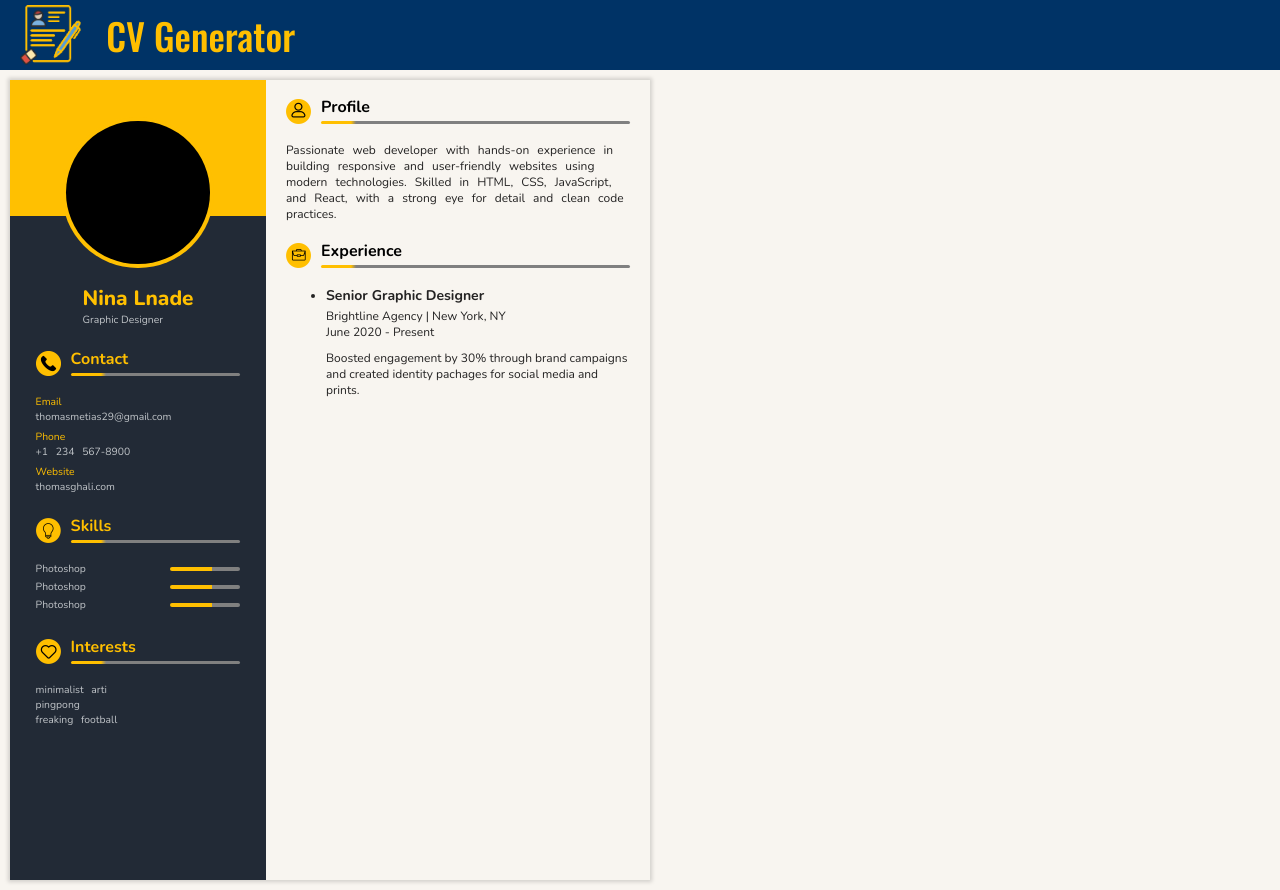
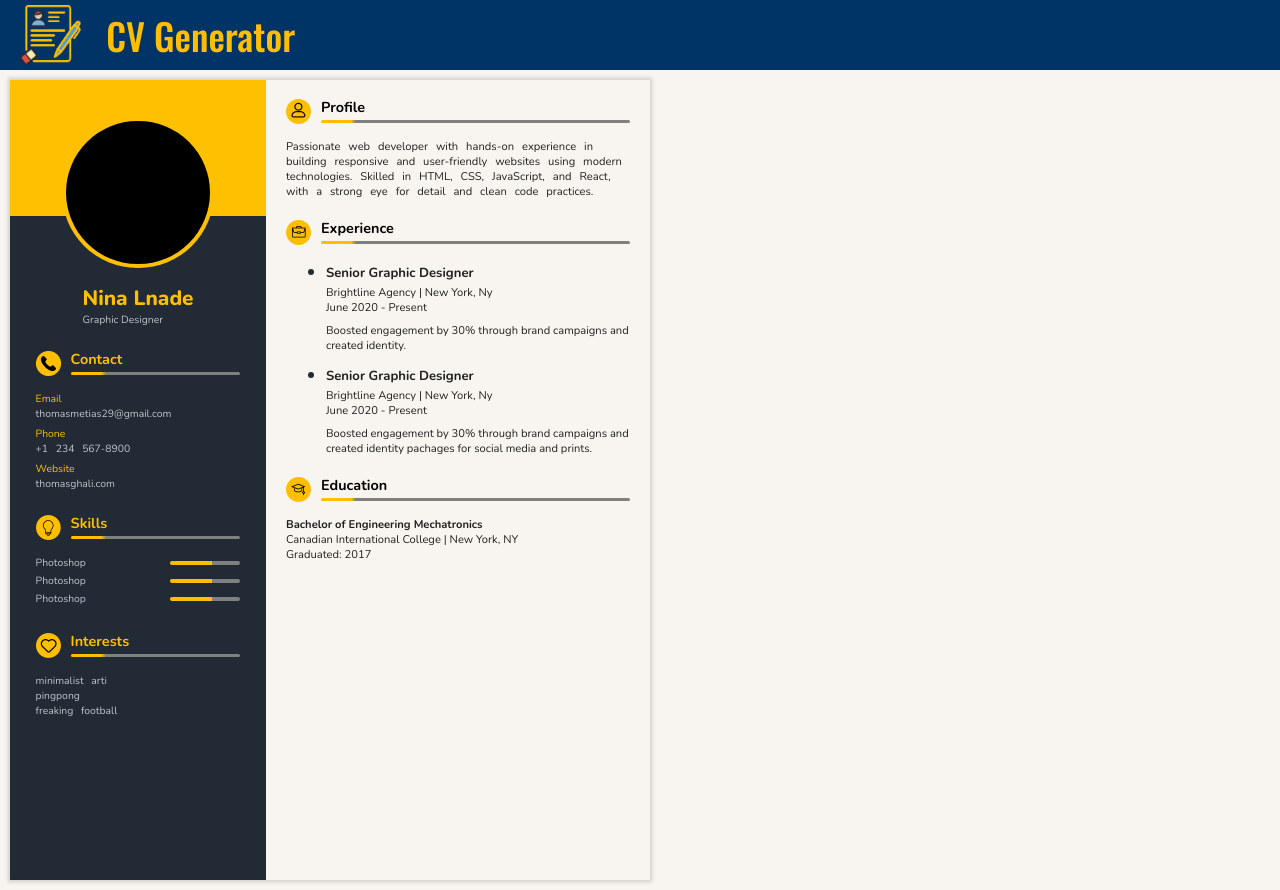
Before and after one commit to ThomasGhali/cv-generator, a React (Vite) app: page / in a window 1280 px wide. Built offline with nearby package versions, Linux system fonts and the light colour scheme.

Commit message:
feat: add the education section with it styles

```diff
--- a/src/components/Cv/Cv.css
+++ b/src/components/Cv/Cv.css
@@ -2,9 +2,10 @@
   height: 100vh;
   max-height: 297mm;
   width: 50vw;
-  min-width: 450px;
+  min-width: 500px;
   max-width: 210mm;
   overflow-y: auto;
+  overflow-x: auto;
   position: sticky;
   top: 0px;
   margin: 10px;
--- a/src/components/Cv/SectionsHeader.css
+++ b/src/components/Cv/SectionsHeader.css
@@ -4,7 +4,7 @@
   align-items: center;
   justify-content: center;
   column-gap: 10px;
-  margin-bottom: 18px;
+  margin-bottom: 15px;
 }
 
 .header__icon {
@@ -21,7 +21,7 @@
 }
 
 .header__name {
-  font-size: 1rem;
+  font-size: 0.9rem;
   font-weight: 700;
 }
 
--- /dev/null
+++ b/src/components/Cv/TechnicalInfo/Education.css
@@ -0,0 +1,7 @@
+/* ==================
+  EDUCATION STYLES
+================== */
+
+.edu__title {
+  font-size: 0.7rem;
+}
--- /dev/null
+++ b/src/components/Cv/TechnicalInfo/Education.jsx
@@ -0,0 +1,19 @@
+import './Education.css'
+
+export default function Education({ title, college, location, gradYear }) {
+  return (
+    <>
+    <div className="edu">
+      <h1 className="edu__title">
+        {title}
+      </h1>
+      <div className="edu__info">
+        <span className="college">{college} | </span>
+        <span className="location">{location}</span>
+      </div>
+      <span className="grad">Graduated: {gradYear}</span>
+    </div>
+
+    </>
+  )
+}
--- a/src/components/Cv/TechnicalInfo/Experience.css
+++ b/src/components/Cv/TechnicalInfo/Experience.css
@@ -1,15 +1,29 @@
+/* ========================
+  EXPERIENCE LIST STYLES
+ ======================= */
+
+
 /* ========================
   EXPERIENCE ITEMS STYLES
  ======================= */
+.exp {
+  margin-bottom: 10px;
+}
+
 
 .exp-wrapper {
   display: flex;
   flex-direction: column;
   list-style-position: inside;
   list-style-type: disc;
-  row-gap: 10px;
+  row-gap: 8px;
 }
 
 .exp__title {
   margin-bottom: 3px;
 }
+
+.exp::marker {
+  font-size: 1.5em; /* Larger bullet size */
+  color: rgb(34, 42, 54); /* Bullet color */
+}
--- a/src/components/Cv/TechnicalInfo/Experience.jsx
+++ b/src/components/Cv/TechnicalInfo/Experience.jsx
@@ -1,12 +1,26 @@
-import './Experience.css'
-import ExperienceSection from './ExperienceSection'
-
-export default function Experience() {
+export default function ExperienceSetion({ title, company, location, from, to, text }) {
   return (
     <>
-      <ul>
-        <ExperienceSection />
-      </ul>
+      <li className="exp">
+        <div className="exp-wrapper">
+          <div className="exp__info">
+            <h1 className="exp__title">
+              {title}
+            </h1>
+            <div className="exp__place">
+              <span className="exp__company">{company} | </span>
+              <span className="exp__location">{location}</span>
+            </div>
+            <div className="exp__date">
+              <span className="exp__date-from">{from} - </span>
+              <span className="exp__date-to">{to}</span>
+            </div>
+          </div>
+          <div className="exp-text">
+            {text}
+          </div>
+        </div>
+      </li>
     </>
   )
 }
--- a/src/components/Cv/TechnicalInfo/ExperienceSection.jsx
+++ /dev/null
@@ -1,26 +0,0 @@
-export default function ExperienceSetion() {
-  return (
-    <>
-      <li className="exp-item">
-        <div className="exp-wrapper">
-          <div className="exp">
-            <h1 className="exp__title">
-              Senior Graphic Designer
-            </h1>
-            <div className="exp__place">
-              <span className="exp__company">Brightline Agency | </span>
-              <span className="exp__location">New York, NY</span>
-            </div>
-            <div className="exp__date">
-              <span className="exp__date-from">June 2020 - </span>
-              <span className="exp__date-to">Present</span>
-            </div>
-          </div>
-          <div className="exp-text">
-            Boosted engagement by 30% through brand campaigns and created identity pachages for social media and prints.
-          </div>
-        </div>
-      </li>
-    </>
-  )
-}
--- a/src/components/Cv/TechnicalInfo/TechnicalInfo.css
+++ b/src/components/Cv/TechnicalInfo/TechnicalInfo.css
@@ -4,8 +4,8 @@
 
 .technical-info {
   padding: 15px 20px;
-  color: rgb(36, 35, 35);
-  font-size: 0.75rem;
+  color: rgb(32, 32, 32);
+  font-size: 0.70rem;
 }
 
 .technical-info > section {
--- a/src/components/Cv/TechnicalInfo/TechnicalInfo.jsx
+++ b/src/components/Cv/TechnicalInfo/TechnicalInfo.jsx
@@ -1,6 +1,9 @@
 import "./TechnicalInfo.css"
 import SectionsHeader from "../SectionsHeader"
-import Experience from "./Experience"
+import './Experience.css'
+import Experience from './Experience'
+import Education from "./Education"
+
 
 export default function TechnicalInfo() {
   return (
@@ -12,7 +15,39 @@ export default function TechnicalInfo() {
 
       <section className="experience-section">
         <SectionsHeader text="Experience" iconName="experience" />
-        <Experience />
+        <ul className='exp-list'>
+          <Experience
+            title="Senior Graphic Designer"
+            company="Brightline Agency"
+            location="New York, Ny"
+            from="June 2020"
+            to="Present"
+            text="Boosted engagement by 30% through brand campaigns and created identity."
+          />
+          <Experience
+            title="Senior Graphic Designer"
+            company="Brightline Agency"
+            location="New York, Ny"
+            from="June 2020"
+            to="Present"
+            text="Boosted engagement by 30% through brand campaigns and created identity pachages for social media and prints."
+          />
+      </ul>
+      </section>
+
+      <section className="education">
+
+      <SectionsHeader iconName='education' text="Education" />
+        <Education
+          title="Bachelor of Engineering Mechatronics"
+          college='Canadian International College'
+          location='New York, NY'
+          gradYear='2017'
+        />
+      </section>
+
+      <section className="portofolio">
+
       </section>
     </div>
   )
```
Also changed, not shown: src/components/Cv/TechnicalInfo/EducationSection.jsx (deleted).
